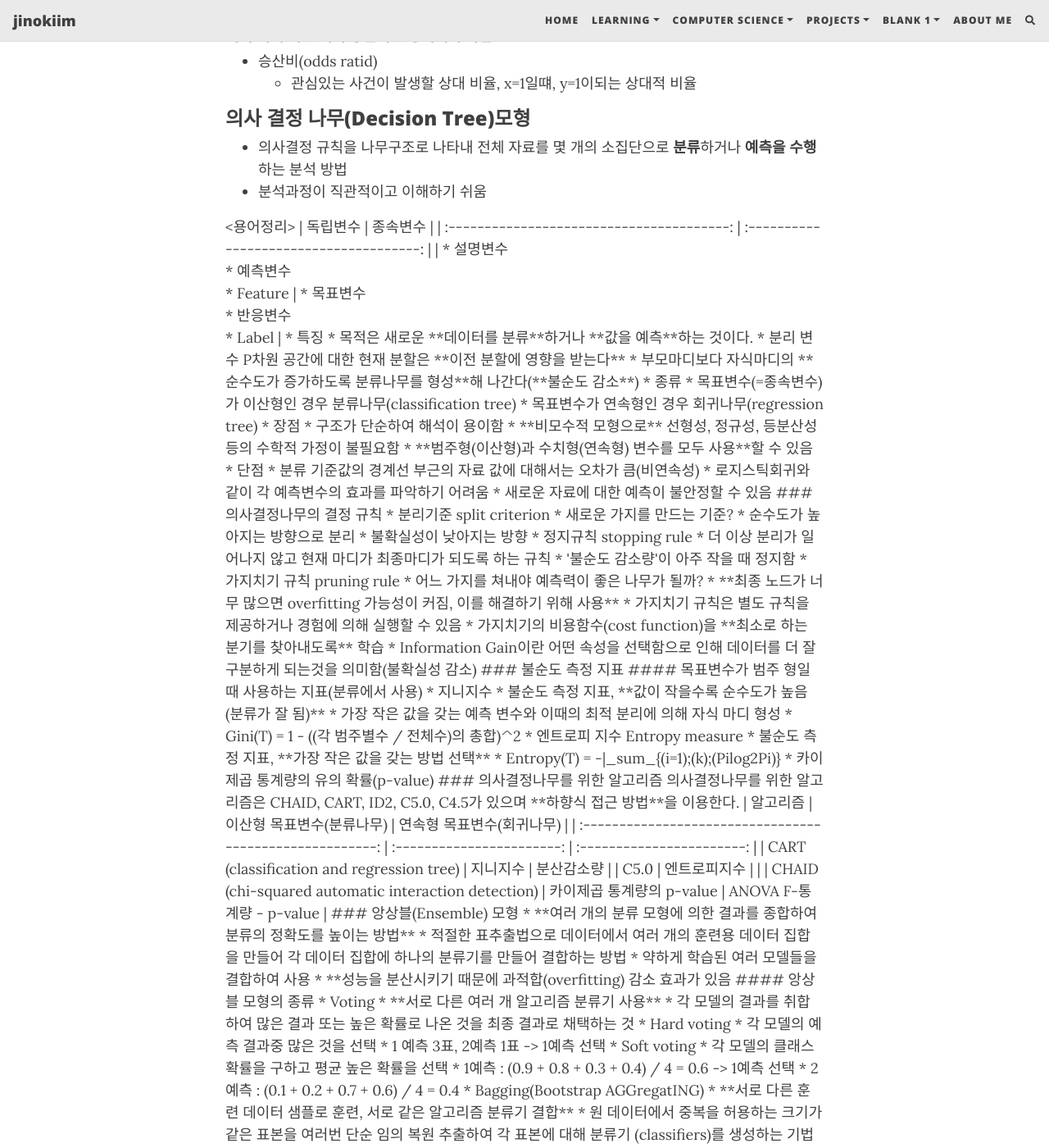
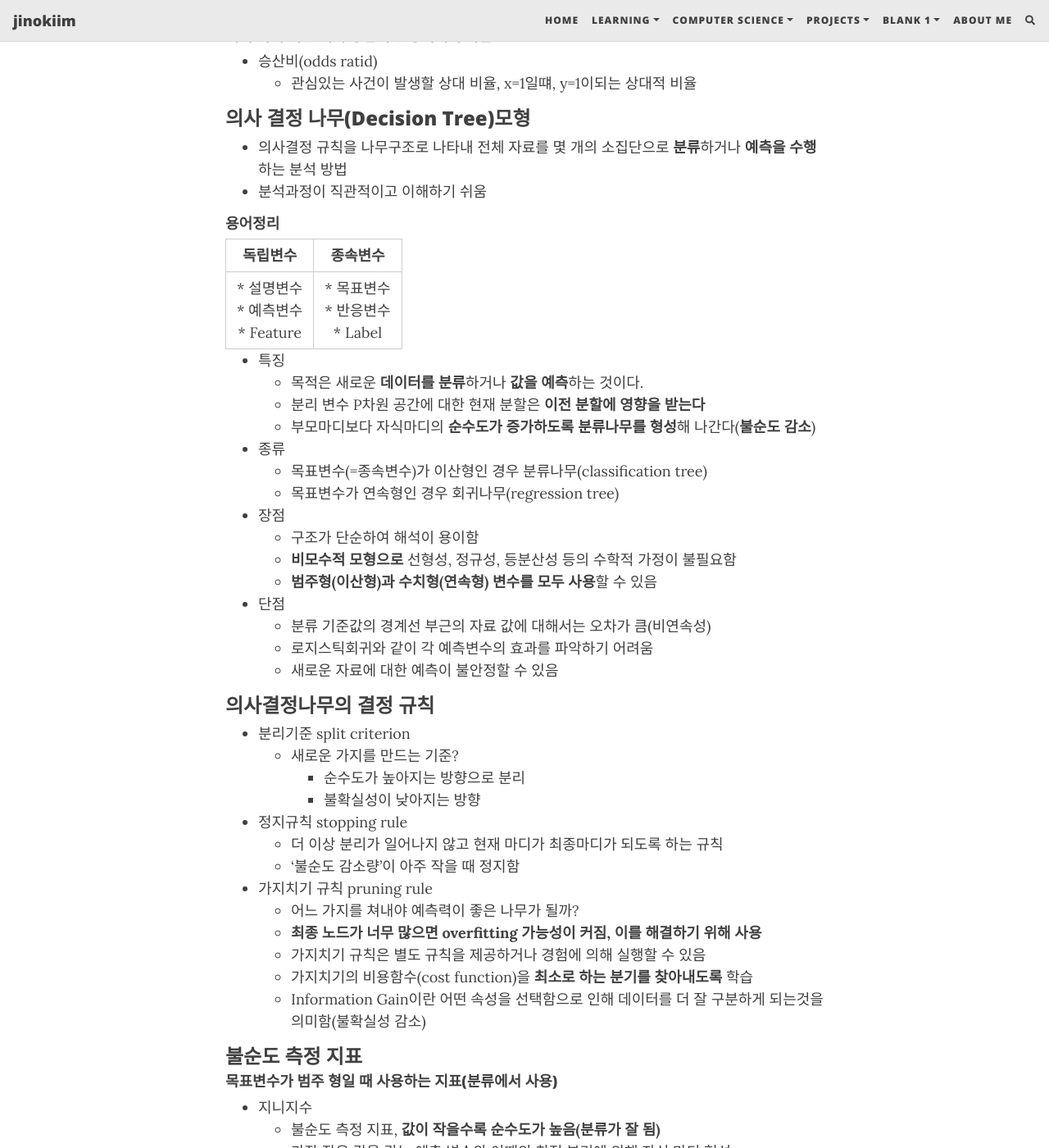
Before and after one commit to jinokiim/jinokiim.github.io, a Jekyll site: the page built from post_adsp/_posts/2021-10-24-part3_3.md, in a window 1280 px wide and 1400 px high, scrolled down 3929 px. Shown: the whole window at 82% size. Built offline with Jekyll 4.4.1, drawn with Linux system fonts in a browser that asks for light colours; nearby versions of some CDN libraries; comment, search, counter and statistics services are not loaded; some of the changed text lies outside the part shown.

Commit message:
Update 2021-10-24-part3_3.md

```diff
--- a/post_adsp/_posts/2021-10-24-part3_3.md
+++ b/post_adsp/_posts/2021-10-24-part3_3.md
@@ -154,7 +154,7 @@ comments: true
 * 의사결정 규칙을 나무구조로 나타내 전체 자료를 몇 개의 소집단으로 **분류**하거나 **예측을 수행**하는 분석 방법
 * 분석과정이 직관적이고 이해하기 쉬움
 
-<용어정리>
+#### 용어정리
 
 |                 독립변수                  |                종속변수                 |
 | :---------------------------------------: | :-------------------------------------: |
```
